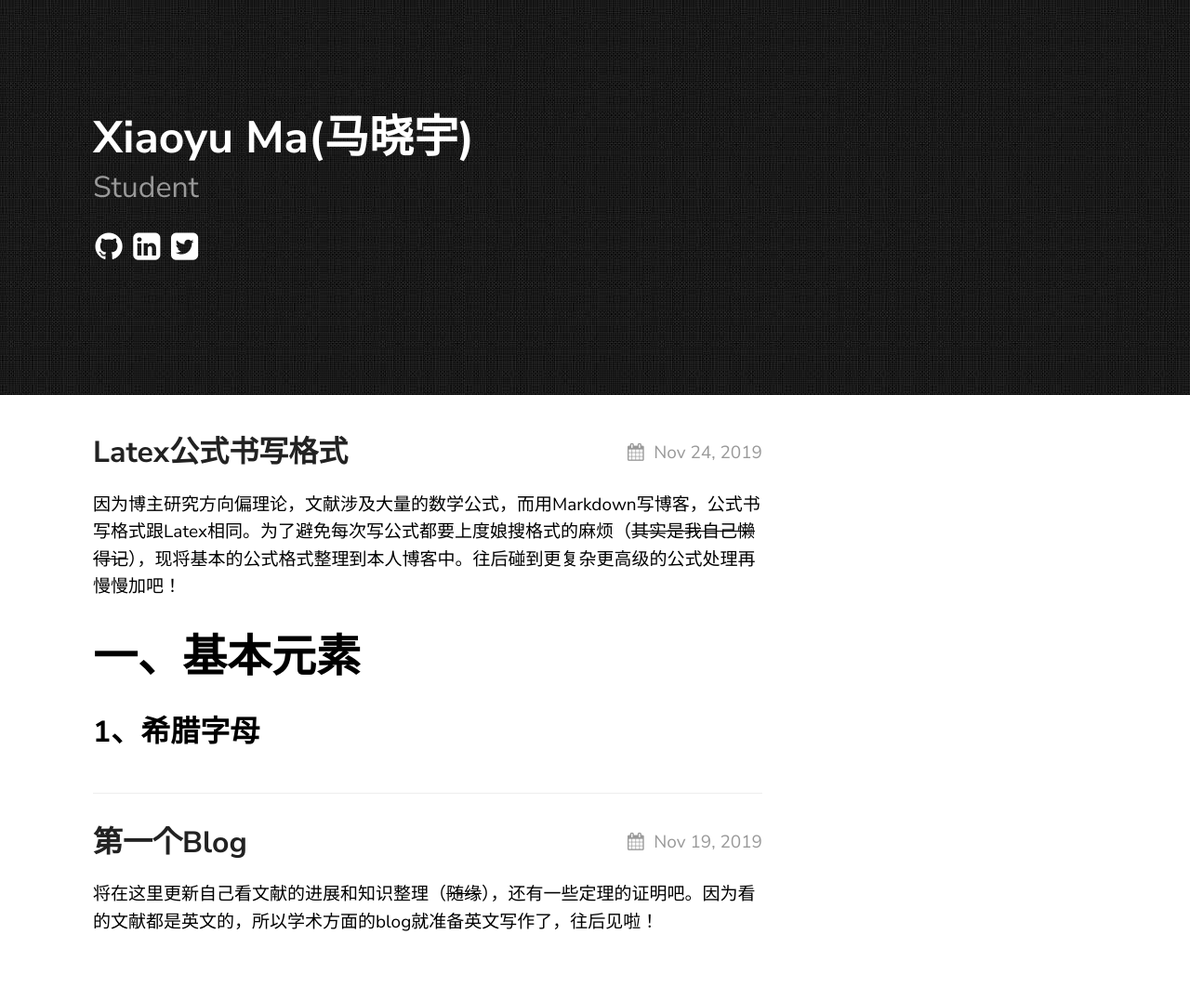
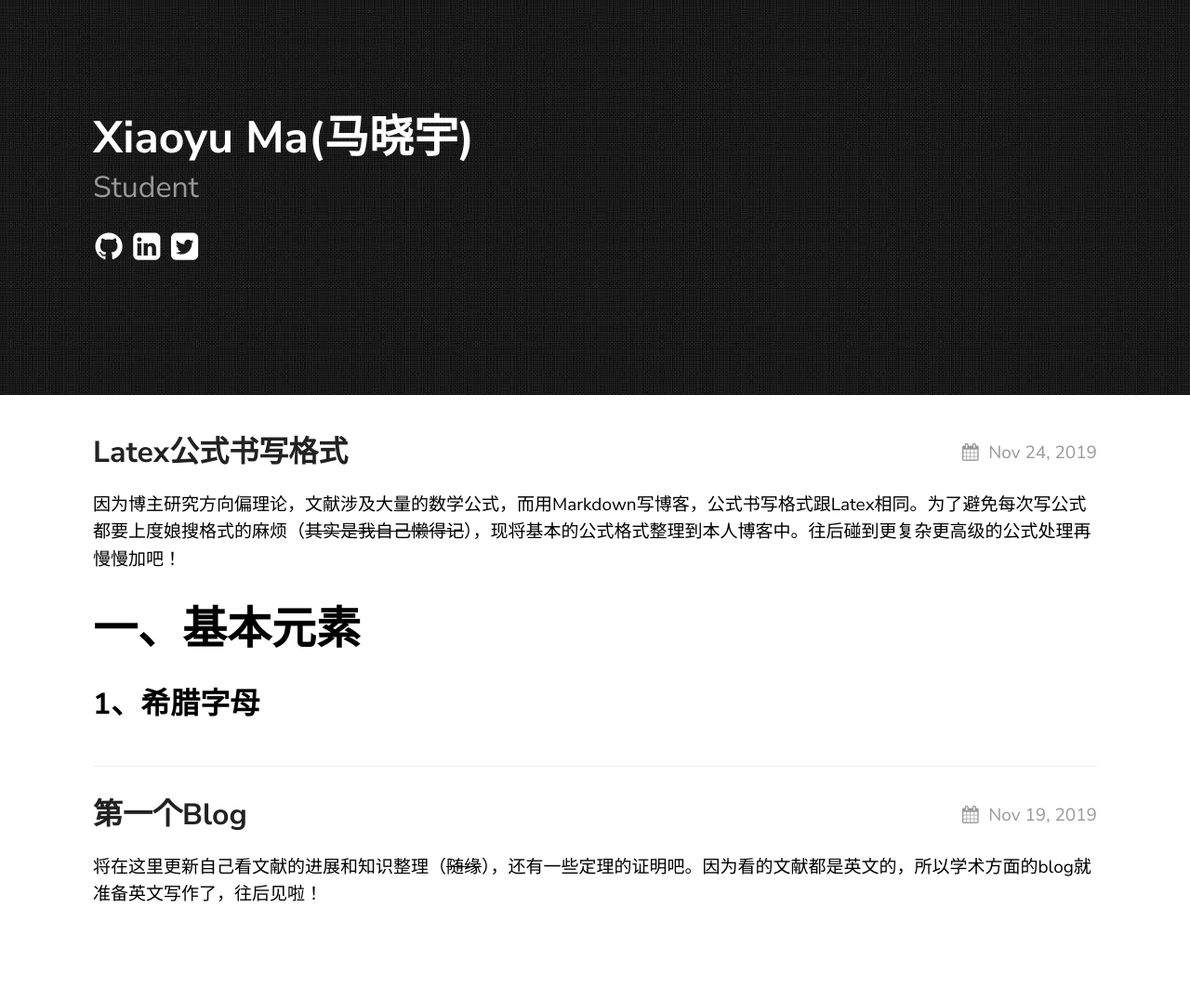
Before and after one commit to derek1998/blog.xiaoyuma, a Jekyll site: the page built from index.md, in a window 1280 px wide. Shown: the whole page at 93% size. Built offline with Jekyll 4.4.1, drawn with Linux system fonts in a browser that asks for light colours; after the commit the page ends 1047 px from its top, so only the background shows below that.

Commit message:
Update theme.scss

```diff
--- a/_sass/theme.scss
+++ b/_sass/theme.scss
@@ -103,7 +103,7 @@ header {
 //
 .container {
 	margin:0 150px;
-	max-width: 720px;
+	max-width: 100%;
 
 	div.highlighter-rouge {
 		right: 150px;
```
